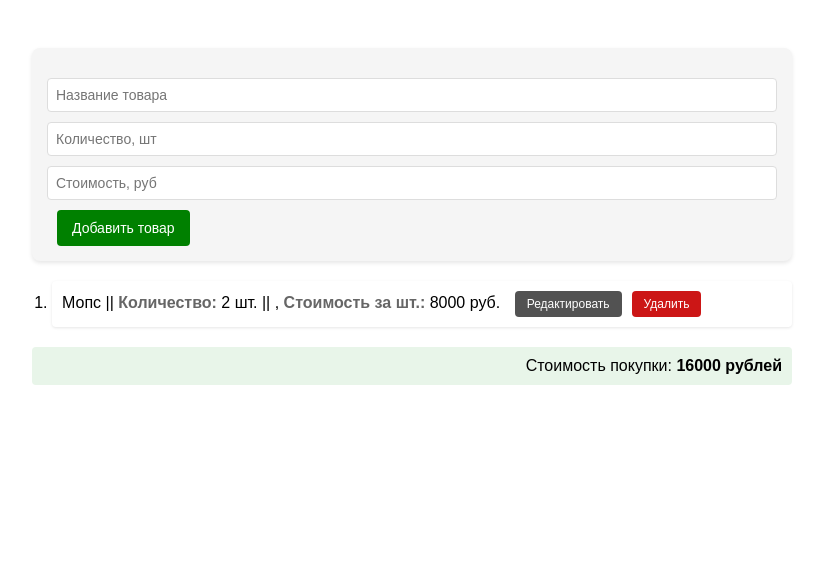
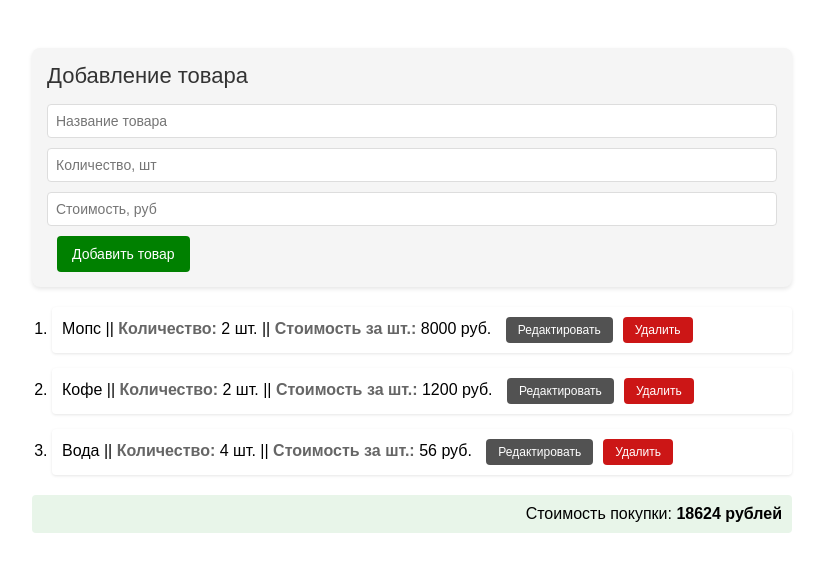
Before and after one commit to Madridka/KSF-16, a Vue app: page / in a window 1280 px wide. Shown: the top 572 px of the page, without its empty margins (228-1051 px from the left). Built offline with nearby package versions, Linux system fonts and the light colour scheme.

Commit message:
fix: addForm.vue fixed, all props are working
this is the last update of branch KSF-16, next branch called KSF-23

```diff
--- a/src/App.vue
+++ b/src/App.vue
@@ -1,13 +1,13 @@
 <template>
   <div class="app">
     <div class="app">
-      <addForm @add-product="addProduct"/>
+      <addForm :order="order" formTitle="Добавление товара" @add-product="addProduct"/>
       <ol>
         <li v-for="product in order" :key="product.id">
           <div v-if="editingId !== product.id">
             {{ product.title }} ||
 
-            <strong>Количество: </strong> {{ product.count }} шт. || ,
+            <strong>Количество: </strong> {{ product.count }} шт. ||
             <strong>Стоимость за шт.: </strong> {{ product.price }} руб.
             <button class="btn btn-edit" @click="startEditing(product.id)">
               Редактировать
@@ -51,7 +51,11 @@ export default {
       price: "",
       count: "",
 
-      order: [{ id: 1, title: "Мопс", count: "2", price: "8000" }],
+      order: [
+        { id: 1, title: "Мопс", count: "2", price: "8000" },
+        { id: 2, title: "Кофе", count: "2", price: "1200" },
+        { id: 3, title: "Вода", count: "4", price: "56" },
+        ],
 
       editingId: null,
       editTitle: "",
@@ -61,16 +65,10 @@ export default {
   },
 
   methods: {
-    addProduct(e) {
-      e.preventDefault();
-      this.order.push({
-        id: Date.now(),
-        title: this.title,
-        price: Number(this.price),
-        count: Number(this.count),
-      });
+    addProduct(product) {
+      this.order.push(product);
 
-      (this.title = ""), (this.price = ""), (this.count = "");
+      // (this.title = ""), (this.price = ""), (this.count = "");
     },
 
     startEditing(id) {
--- a/src/components/addForm.vue
+++ b/src/components/addForm.vue
@@ -1,11 +1,12 @@
 <template>
   <div>
-    <form @submit="addNewProduct" class="container">
+    <form @submit.prevent="addNewProduct" class="container">
       <p>{{ formTitle }}</p>
       <input type="text" v-model="title" placeholder="Название товара" />
       <input type="number" v-model="count" placeholder="Количество, шт" />
       <input type="number" v-model="price" placeholder="Стоимость, руб" />
-      <button :disabled="!isDisable" class="btn btn-add">Добавить товар</button>
+      <!-- <button :disabled="!isDisable" class="btn btn-add">Добавить товар</button> -->
+      <button class="btn btn-add">Добавить товар</button>
     </form>
   </div>
 </template>
@@ -15,13 +16,33 @@ export default {
   name: "addForm",
   components: {},
   data() {
-    return {};
+    return {
+      title: '',
+      count: '',
+      price: ''
+    };
   },
-
+  props: {
+    order: {
+      type: Array
+    },
+    formTitle: {
+      type: String
+    }
+  },
   methods: {
     addNewProduct() {
-      this.$emit('add-product', this.addNewProduct);
-      this.addNewProduct = "";
+      const newProduct = {
+        id: Date.now(),
+        title: this.title,
+        count: this.count,
+        price: this.price
+      }
+      this.$emit('add-product', newProduct)
+      this.title = '';
+      this.count = '';
+      this.price = '';
+
     }
   },
 
```
